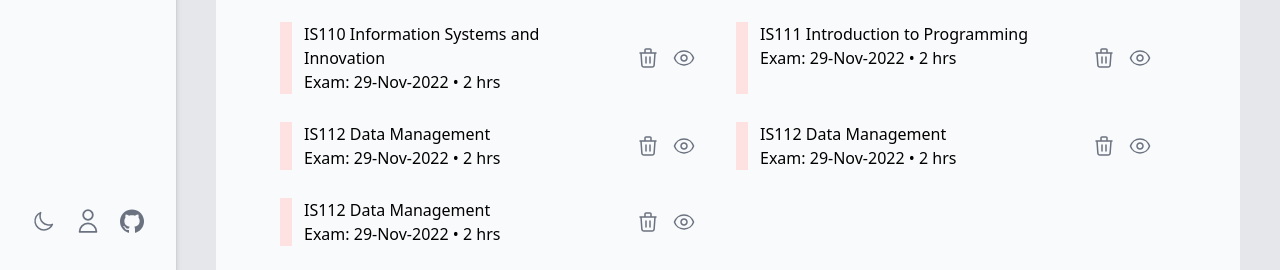
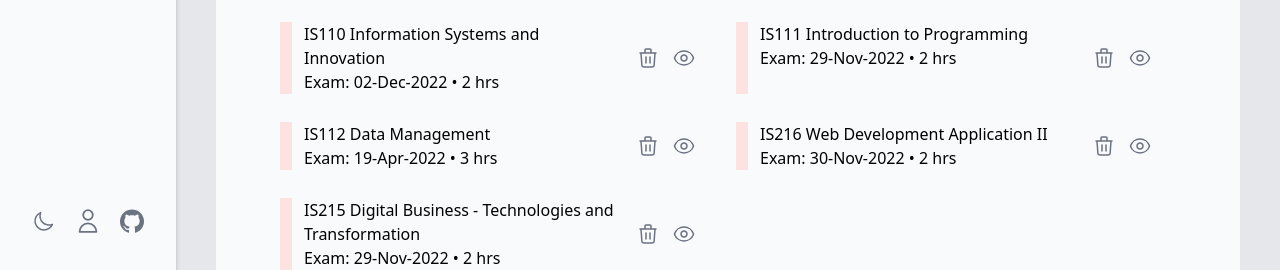
Before and after one commit to PlanMyMods/web-frontend, a Vue app: page /timetable in a window 1280 px wide. Shown: the part 527-797 px from the top of the page. Built offline with nearby package versions, Linux system fonts and the light colour scheme; no server answers; what @meforma/vue-toaster would draw is missing.

Commit message:
refactor: update module container data

```diff
--- a/src/components/TimetableModuleContainer.vue
+++ b/src/components/TimetableModuleContainer.vue
@@ -36,8 +36,8 @@ export default {
         {
           title: "IS110 Information Systems and Innovation",
           exam: {
-            start: 1669681800,
-            end: 1669689000,
+            start: 1669941000,
+            end: 1669948200,
             day: 2,
           },
           recommended: {
@@ -64,8 +64,22 @@ export default {
         {
           title: "IS112 Data Management",
           exam: {
-            start: 1669681800,
-            end: 1669689000,
+            start: 1650328200,
+            end: 1650339000,
+            day: 3,
+          },
+          recommended: {
+            hours: {
+              total: 12,
+            },
+          },
+          showModule: true,
+        },
+        {
+          title: "IS216 Web Development Application II",
+          exam: {
+            start: 1669784400,
+            end: 1669791600,
             day: 2,
           },
           recommended: {
@@ -76,21 +90,7 @@ export default {
           showModule: true,
         },
         {
-          title: "IS112 Data Management",
-          exam: {
-            start: 1669681800,
-            end: 1669689000,
-            day: 2,
-          },
-          recommended: {
-            hours: {
-              total: 12,
-            },
-          },
-          showModule: true,
-        },
-        {
-          title: "IS112 Data Management",
+          title: "IS215 Digital Business - Technologies and Transformation",
           exam: {
             start: 1669681800,
             end: 1669689000,
```
